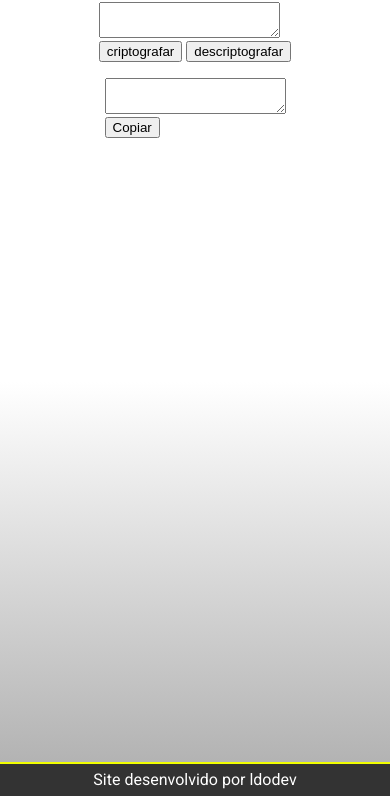
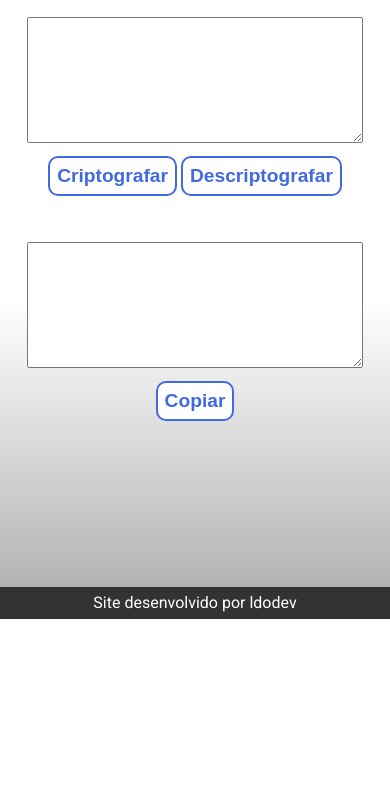
Before and after one commit to ldodev/word-encoder, a plain HTML site: page index.html in a window 390 px wide. Shown: the part 68-864 px from the top of the page. Drawn offline with Linux system fonts and the light colour scheme.

Commit message:
update css

```diff
--- a/assets/css/main.css
+++ b/assets/css/main.css
@@ -3,9 +3,15 @@
     font-family: 'Roboto', sans-serif;
   }
 
+  .container{
+  height: 100%;
+  width: 100%;
+   vertical-align: top;
+  }
+
   header{
     width: 100%;
-    height: 70px;
+    height: 75px;
     display: flex;
     flex-direction: row;
     justify-content:center;
@@ -13,20 +19,64 @@
 
   main{
     width: 100%;
-    height: 90vh;
+    height: 570px;
     display: flex;
-    flex-direction: column;
-    justify-content:start;
+    flex-direction: row;
+    flex-wrap: wrap;
+    justify-content:center;
     align-items: center;
+    vertical-align: top;
     background-image: linear-gradient(to bottom, white, white, rgb(179, 179, 179));
 }
 
+main div{
+  width: 350px;
+  height: 500px;
+  align-self: center;
+  justify-content:center;
+  align-items: center;
+  text-align: center;
+  vertical-align: top;
+}
+
+.area{
+  width: 300px;
+  height: 400px;
+  margin-right: 10px;
+  margin-left: 10px;
+  font-size: 1rem;
+  font-weight: 900;
+  color: darkblue;
+}
+
+
 h1{
     margin-top:20px;
-    font-size: 1.6rem !important;
+    font-size: 1.9rem;
     font-weight: 900;
     color: #333;
     margin-bottom: 5px;
+}
+
+.botao{
+    align-items:center;
+    text-align: center;
+    align-items: center;
+    font-size:1.2rem;
+    font-weight: 900;
+    color: royalblue;
+    border: 2px solid royalblue;
+    background-color: white;
+    padding: 7px;
+    margin-top: 10px;
+    border-radius: 10px;
+    text-decoration: none;
+}
+
+.botao:hover{
+    color: rgb(251, 255, 0);
+    border: 2px solid rgb(246, 255, 0);
+    background-color: rgb(0, 0, 0);
 }
 
 
@@ -39,10 +89,76 @@ h1{
         flex-direction: row;
         justify-content:center;
         align-items: center;
-        border-top: solid 2px rgb(240, 253, 2);
       }
 
    footer p{
         color: white;
         font-size: 1rem;
    }
+
+
+@media only screen and (max-width: 700px) {
+
+main div{
+  width: 92%;
+  height: 220px;
+  align-items: center;
+  text-align: center;
+  margin-bottom: 5px;
+}
+
+.area{
+  width:92%;
+  height: 120px;
+  font-size: 1rem;
+  font-weight: 900;
+  color: darkblue;
+}
+
+h1{
+    margin-top:20px;
+    font-size: 1.8rem;
+    font-weight: 900;
+    color: #333;
+    margin-bottom: 10px;
+}
+
+header{
+    width: 100%;
+    height: 75px;
+    display: flex;
+    flex-direction: row;
+    justify-content:center;
+    margin-bottom: 10px;
+  }
+
+  main{
+    width: 100%;
+    display: flex;
+    flex-direction:column;
+    justify-content: unset;
+    background-image: linear-gradient(to bottom, white, white, rgb(179, 179, 179));
+}
+
+ .container{
+  width: 99%
+  height: 99vh;
+  }
+
+   footer {
+        background-color: #333;
+        color: white;
+        width: 100%;
+        height: 32px;
+        display: flex;
+        flex-direction: row;
+        justify-content:center;
+        align-items: center;
+      }
+
+   footer p{
+        color: white;
+        font-size: 1rem;
+   }
+
+}
--- a/index.html
+++ b/index.html
@@ -21,14 +21,14 @@
         <main>
 
             <div>
-            <textarea type="text" data-input_texto > </textarea> <br>
-            <input type="button"  data-btn_cript value="criptografar" />
-            <input type="button"  data-btn_descript value="descriptografar" />
-            </div> <br>
+            <textarea type="text" class="area" data-input_texto > </textarea> <br>
+            <input type="button" class="botao" data-btn_cript value="Criptografar" />
+            <input type="button" class="botao" data-btn_descript value="Descriptografar" />
+            </div>
 
             <div>
-            <textarea type="text" data-resultado ></textarea><br>
-            <input type="button"  data-btn_copiar value="Copiar" />
+            <textarea type="text" class="area" data-resultado ></textarea><br>
+            <input type="button" class="botao"  data-btn_copiar value="Copiar" />
             </div>
 
         </main>
```
